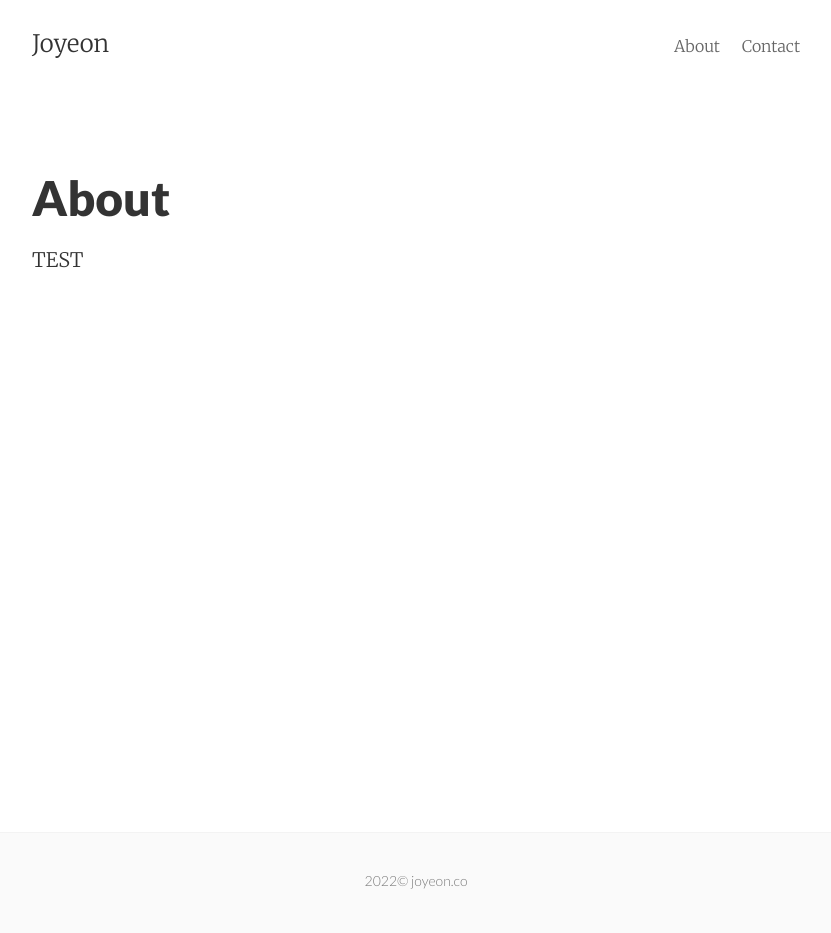
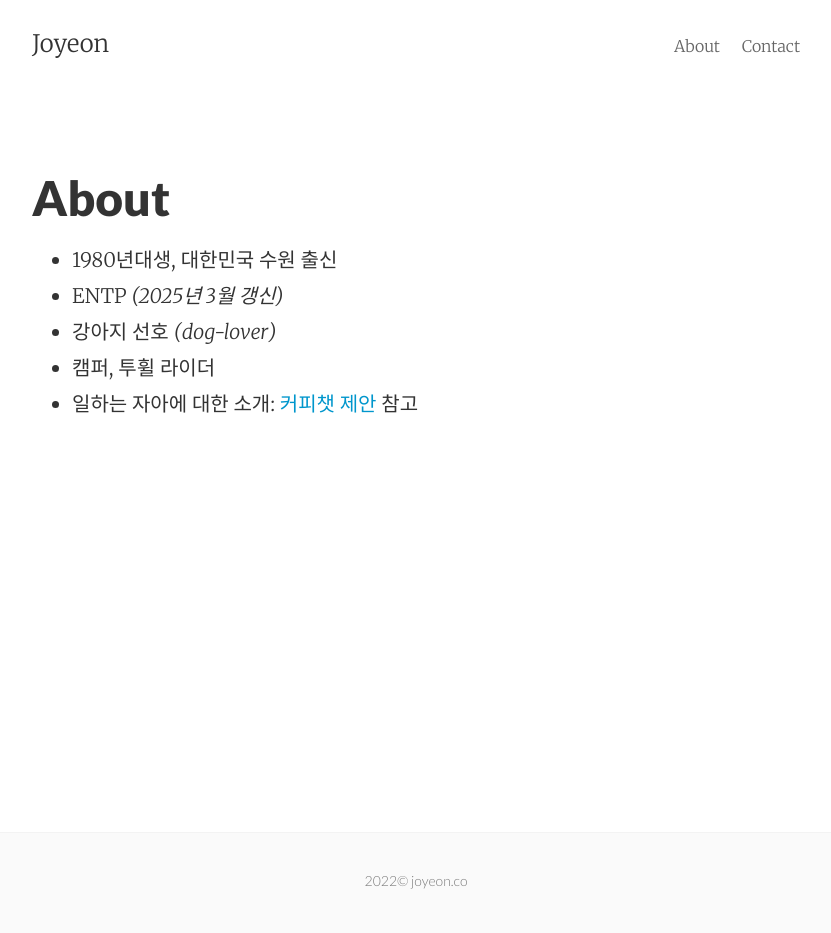
Before and after one commit to joyeon/joyeon.github.io, a Jekyll site: the page built from about.md, in a window 1280 px wide. Shown: the whole page, without its empty margins (224-1055 px from the left). Built offline with Jekyll 4.4.1, drawn with Linux system fonts in a browser that asks for light colours.

Commit message:
Update about.md

```diff
--- a/about.md
+++ b/about.md
@@ -4,4 +4,8 @@ title: About
 permalink: /about/
 ---
 
-TEST
+* 1980년대생, 대한민국 수원 출신
+* ENTP *(2025년 3월 갱신)*
+* 강아지 선호 *(dog-lover)*
+* 캠퍼, 투휠 라이더
+* 일하는 자아에 대한 소개: [커피챗 제안](https://joyeon.co/2024/06/18/coffee-chat-proposal.html) 참고
```
